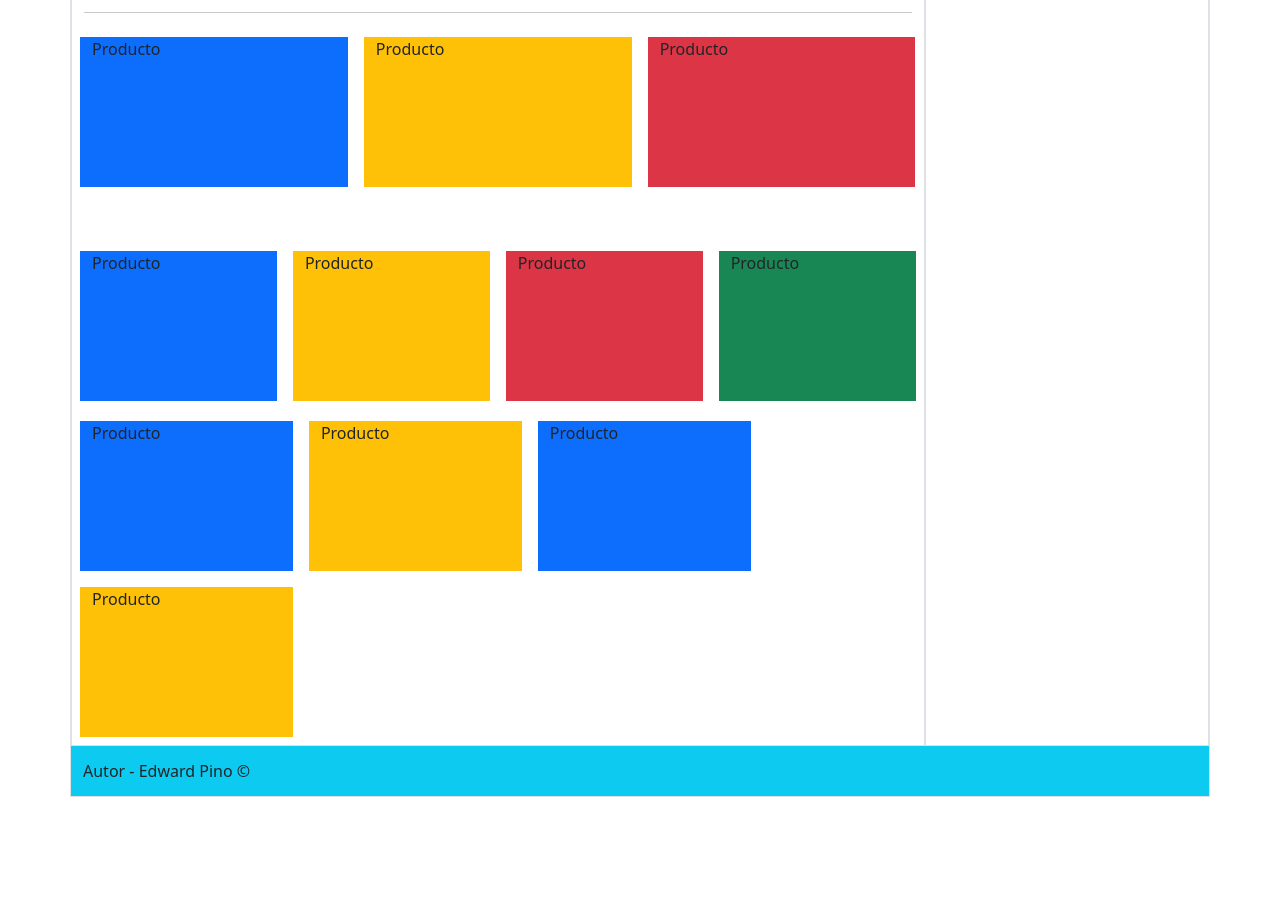
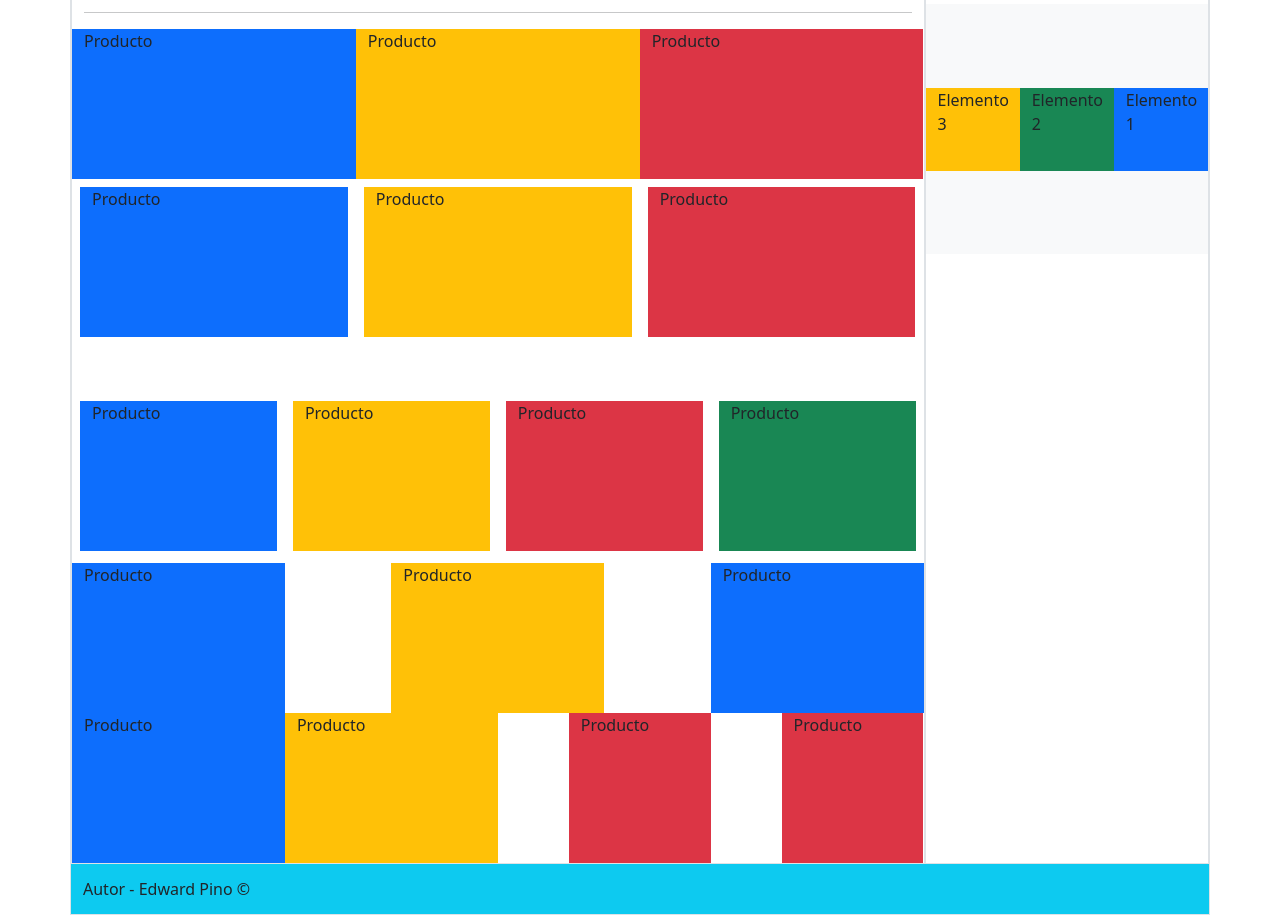
Before and after one commit to edapigo/curso-CSS, a plain HTML site: page aprendiendo-bootstrap/index.html in a window 1280 px wide. Shown: the part 166-1081 px from the top of the page. Before the commit the page ends 963 px from the top, so only its background shows below. Drawn offline with Linux system fonts and the light colour scheme.

Commit message:
bootstrap

```diff
--- a/aprendiendo-bootstrap/index.html
+++ b/aprendiendo-bootstrap/index.html
@@ -1,11 +1,14 @@
 <!DOCTYPE html>
 <html lang="es">
+
 <head>
-        <meta charset="utf-8"/>
+    <meta charset="utf-8" />
+    <meta name="viewport" content="width-device-width, user-scalable=no" />
     <title>Mi pagina con Bootstrap</title>
-        <link rel="stylesheet" type="text/css" href="bootstrap/css/bootstrap.min.css"/>
+    <link rel="stylesheet" type="text/css" href="bootstrap/css/bootstrap.min.css" />
     <link rel="stylesheet" href="styles.css" />
 </head>
+
 <body>
 
     <div class="container border">
@@ -13,22 +16,35 @@
             <header id="header" class="col-12 bg-primary text-white p-2 ps-5">
                 <h1>Mi página con Boootstrap</h1>
             </header>
-                <nav id="menu" class="col-12 bg-secondary text-white">
+            <nav id="menu" class="col-12 bg-secondary text-white d-none d-sm-none d-md-block">
                 <ul class="row w-50">
-                        <li class="col">Inicio</li>
-                        <li class="col">Pagina 1</li>
-                        <li class="col">Pagina 2</li>
-                        <li class="col">Pagina 3</li>
-                        <li class="col">Pagina 4</li>
+                    <li class="col col-sm-12 col-md">Inicio</li>
+                    <li class="col col-sm-12 col-md">Pagina 1</li>
+                    <li class="col col-sm-12 col-md">Pagina 2</li>
+                    <li class="col col-sm-12 col-md">Pagina 3</li>
+                    <li class="col col-sm-12 col-md">Pagina 4</li>
                 </ul>
             </nav>
 
             <section id="content" class="col-12">
                 <div class="row">
-                        <section id="products" class="col-9 border">
+                    <section id="products" class="col-12 col-sm-12 col-md-9 border">
                         <h2>Productos</h2>
                         <hr>
                         <div class="items">
+
+                            <div class="row">
+                                <div class="item col col-lg col-md-12 col-sm-12 bg-primary">
+                                    Producto
+                                </div>
+                                <div class="item col-lg col col-md-6 col-sm-6 bg-warning">
+                                    Producto
+                                </div>
+                                <div class="item col-lg col col-md-6 col-sm-6 bg-danger">
+                                    Producto
+                                </div>
+                            </div>
+
                             <div class="row">
                                 <div class="item col bg-primary m-2">
                                     Producto
@@ -40,7 +56,7 @@
                                     Producto
                                 </div>
                             </div>
-                            </div>
+
 
                             <div class="row mt-5">
                                 <div class="item col bg-primary m-2">
@@ -57,24 +73,50 @@
                                 </div>
                             </div>
 
-                            <div class="row mt-1">
-                                <div class="item col-3 bg-primary m-2">
+                            <div class="row mt-1  justify-content-between">
+                                <div class="item col-3 bg-primary ">
                                     Producto
                                 </div>
-                                <div class="item col-3 bg-warning m-2">
+                                <div class="item col-3 bg-warning ">
                                     Producto
                                 </div>
-                                <div class="item col-3 bg-primary m-2">
-                                    Producto
-                                </div>
-                                <div class="item col-3 bg-warning m-2">
+                                <div class="item col-3 bg-primary ">
                                     Producto
                                 </div>
                             </div>
 
+                            <div class="row">
+                                <div class="item col-3 bg-primary">
+                                    Producto
+                                </div>
+                                <div class="item col-3 bg-warning">
+                                    Producto
+                                </div>
+                                <div class="item col-2 bg-danger offset-1">
+                                    Producto
+                                </div>
+                                <div class="item col-2 bg-danger offset-1">
+                                    Producto
+                                </div>
+                            </div>
+
+                        </div>
+
                     </section>
-                        <aside class="col-3 border">
+                    <aside class="col-3 border d-none d-sm-none d-md-block">
                         <h2>Barra lateral</h2>
+
+                        <div class="lateral row bg-light align-items-center">
+                            <div class="col-4 bg-primary order-3">
+                                Elemento 1
+                            </div>
+                            <div class="col-4 bg-success order-2">
+                                Elemento 2
+                            </div>
+                            <div class="col-4 bg-warning order-1">
+                                Elemento 3
+                            </div>
+                        </div>
                     </aside>
                 </div>
             </section>
@@ -94,4 +136,5 @@
 
 </body>
 <script type="text/javascript" src="bootstrap/js/bootstrap.min.js"></script>
+
 </html>
--- a/aprendiendo-bootstrap/styles.css
+++ b/aprendiendo-bootstrap/styles.css
@@ -13,6 +13,20 @@
 }
 
 footer{
-   height: 50px;
-   line-height: 50px;
+    height: 50px;
+    line-height: 50px;
 }
+
+.lateral{
+    height: 250px;
+}
+
+.lateral > div{
+    height: calc(250px / 3);
+}
+
+@media (max-width: 778px) {
+    #menu{
+        height: auto;
+    }
+}
```
Lines whose indentation alone changed are shown as unchanged.
